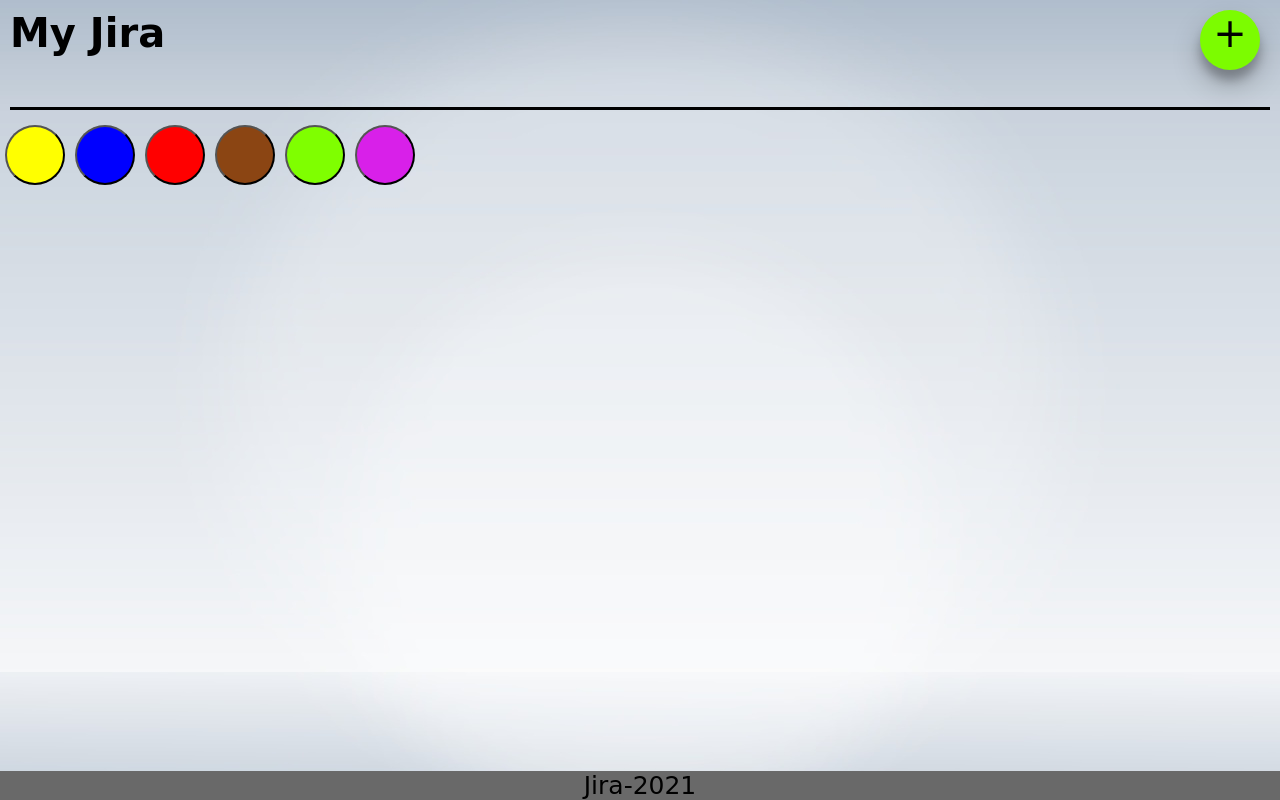
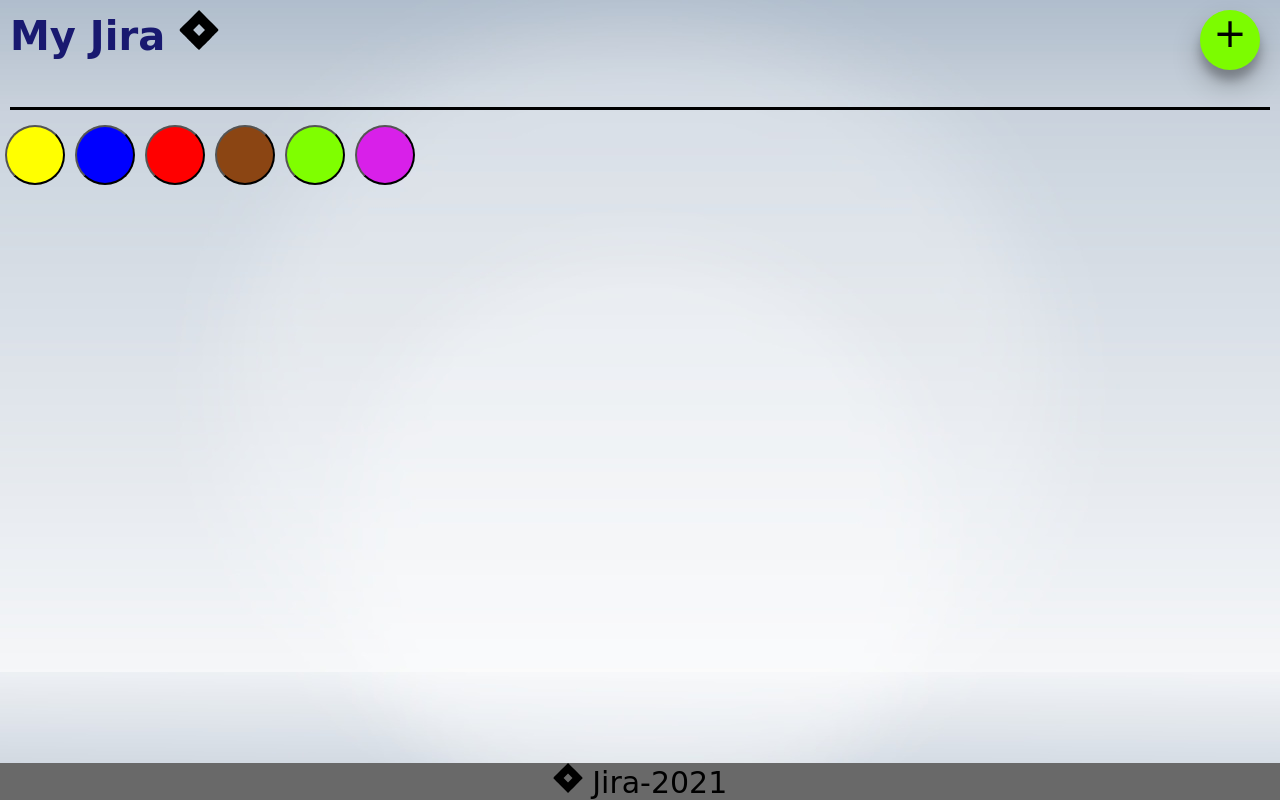
Before and after one commit to itsatif/Ticket-Jira, a plain HTML site: page index.html in a window 1280 px wide. Drawn offline with Linux system fonts and the light colour scheme.

Commit message:
jira logo update

```diff
--- a/index.html
+++ b/index.html
@@ -8,6 +8,7 @@
     <title>Ticket-Jira</title>
     <link rel="stylesheet" href="/style.css">
     <link rel="stylesheet" href="https://cdnjs.cloudflare.com/ajax/libs/font-awesome/4.7.0/css/font-awesome.min.css">
+    <script src='https://kit.fontawesome.com/a076d05399.js' crossorigin='anonymous'></script>
     <style>
         body {
           background-image: url('/bgc.png');
@@ -18,7 +19,7 @@
 <body>
     <div class="wrapper">
         <div class="container">
-            <header>My Jira</header>
+            <header>My Jira <img src="/jira-brands.svg" height="40px" width="40px"></header>
             <div class="plus">+</div>
         </div>
         <main>
@@ -43,7 +44,7 @@
             <button class="color-6"></button>
         </div>
     </div>
-    <footer>Jira-2021</footer>
+    <footer><img src="/jira-brands.svg" height="30px" width="30px"> Jira-2021</footer>
     <div class="dialog">
         <div class="dialog-box">
             <div class="icons">
--- a/style.css
+++ b/style.css
@@ -22,6 +22,7 @@ html,body, .wrapper{
 .container header{
     font-size: 40px;
     font-weight: bold;
+    color: midnightblue;
 }
 
 .container .plus{
@@ -160,13 +161,14 @@ textarea{
 }
 
 footer{
-    font-size: 25px;
+    font-size: 30px;
     text-align: center;
     margin-top: auto;
     /* margin-bottom: 0; */
     /* margin-top: 222px; */
     background-color:dimgrey
 }
+
 
 .dialog{
     position: fixed;
```
Also changed, not shown: jira-brands.svg (added).
